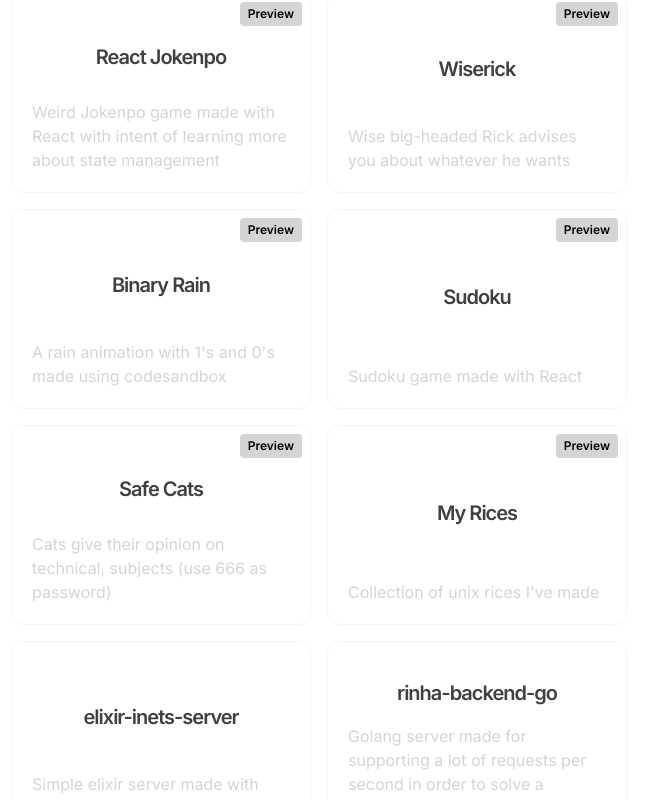
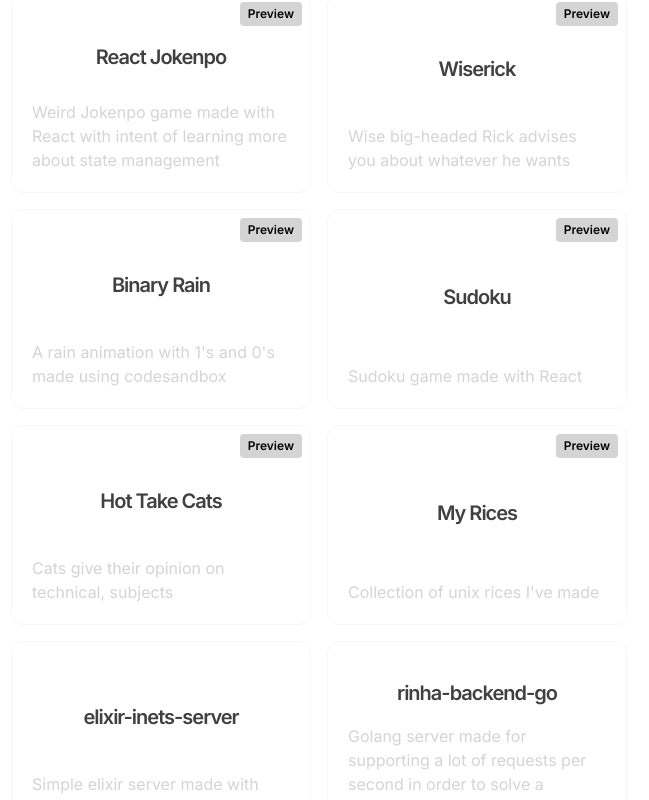
Before and after one commit to datsfilipe/datsfilipe.xyz, a Next.js app: page /projects in a window 1280 px wide. Shown: the part 423-1223 px from the top of the page, without its empty margins (341-990 px from the left). Built offline with nearby package versions, Linux system fonts and the light colour scheme.

Commit message:
fix: correct hot take cats url

```diff
--- a/app/projects/page.tsx
+++ b/app/projects/page.tsx
@@ -35,9 +35,9 @@
     description: 'Sudoku game made with React',
     year: '2023'
   },
-  'Safe Cats': {
-    link: 'https://safe-cats.vercel.app/',
-    description: 'Cats give their opinion on technical, subjects (use 666 as password)',
+  'Hot Take Cats': {
+    link: 'https://hot-take-cats.vercel.app/',
+    description: 'Cats give their opinion on technical, subjects',
     year: '2023'
   },
   'My Rices': {
```
